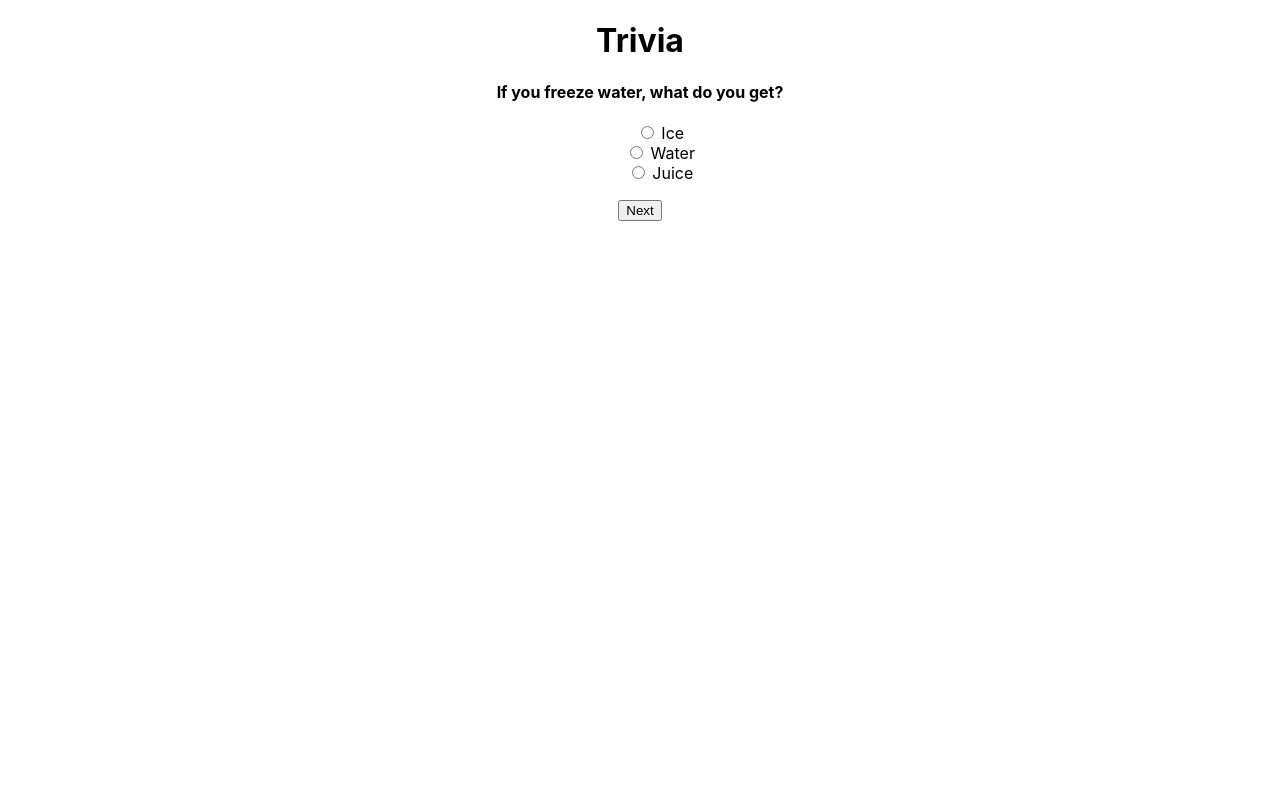
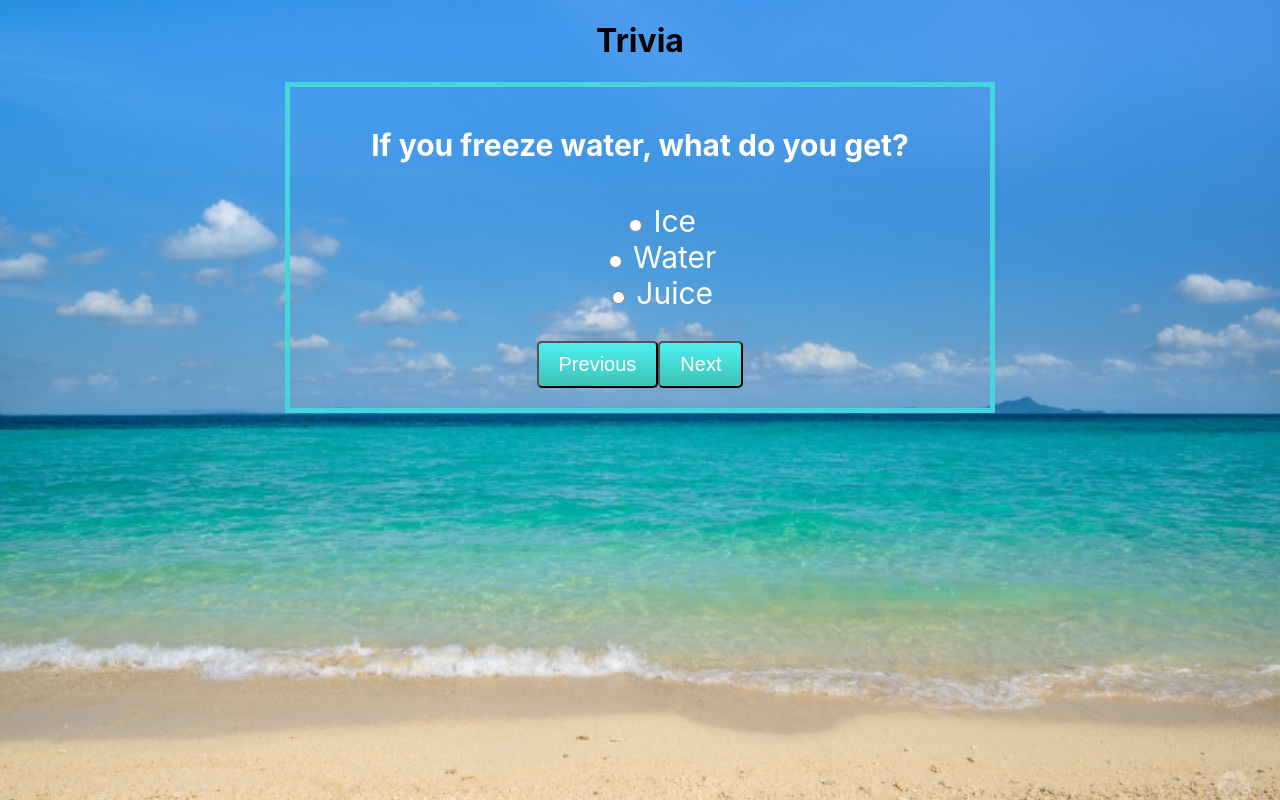
Before and after one commit to RevitalS/trivia-game, a React (Create React App) app: page /game in a window 1280 px wide. Built offline with nearby package versions, Linux system fonts and the light colour scheme.

Commit message:
add style and add prev

```diff
--- a/src/App.tsx
+++ b/src/App.tsx
@@ -1,6 +1,8 @@
 import React, { useEffect, useState } from 'react';
+import { Outlet } from 'react-router';
 import './App.css';
 import Content from './Components/Content';
+import HomePage from './Components/HomePage';
 import {useAppDispatch, useAppSelector} from './store/hooks'
 
 interface IState {
@@ -9,20 +11,18 @@ interface IState {
 
 const App: React.FC = (props) => {
 
-const [questionsObject, setQuestionsObject] = useState({})
-
-useEffect(() => {
-  fetch('questions.json')
-    .then((response) => response.json())
-    .then(data => {setQuestionsObject(data);
-      console.log(questionsObject);
-    });
-}, []);
+// useEffect(() => {
+//   fetch('questions.json')
+//     .then((response) => response.json())
+//     .then(data => {setQuestionsObject(data);
+//       console.log(questionsObject);
+//     });
+// }, []);
 
   return (
     <div className='App'>
       <h1>Trivia</h1>
-      <Content />
+      <Outlet/>
     </div>
   );
 }
--- a/src/Components/Content.tsx
+++ b/src/Components/Content.tsx
@@ -4,9 +4,8 @@ import Question from './Question';
 import { IQuestion } from '../models/IQuestion';
 import Finish from './Finish';
 import { useAppDispatch, useAppSelector } from '../store/hooks';
-import {incrementTheIndex} from '../store/triviaSlice'
-
-
+import { incrementTheIndex } from '../store/triviaSlice';
+import Main from './Main';
 
 interface IState {
   hasQuestions: boolean;
@@ -14,41 +13,29 @@ interface IState {
 }
 
 const Content: React.FC<{}> = () => {
-
   const dispatch = useAppDispatch();
 
   const [stillAnswer, setStillAnswer] = useState(true);
   const [hasQuestions, setHasQuestions] = useState(false);
 
-
   const currentQuestionIndex = useAppSelector(
     (state) => state.trivia.currentQuestionIndex
   );
-  const numberOfQuestions = useAppSelector(state => state.trivia.questions.length);
-  const userAnswers = useAppSelector(state => state.trivia.userAnswers);
-  const correctAnswers = useAppSelector(state => state.trivia.answers);
-
+  const numberOfQuestions = useAppSelector(
+    (state) => state.trivia.questions.length
+  );
+  const userAnswers = useAppSelector((state) => state.trivia.userAnswers);
+  const correctAnswers = useAppSelector((state) => state.trivia.answers);
 
   const calculatedGrade = () => {
     const correctUserAnswers = userAnswers.filter(
       (userAnswer, i) => userAnswer === correctAnswers[i]
     );
-    const gradePerAnswer = 100/ userAnswers.length;
+    const gradePerAnswer = 100 / userAnswers.length;
     return gradePerAnswer * correctUserAnswers.length;
   };
 
-  const moveToNextQuestion = () => {
-    if (currentQuestionIndex < numberOfQuestions - 1) {
-      dispatch(incrementTheIndex);
-    } else {
-      calculatedGrade();
-      setStillAnswer(false);
-    }
-  };
 
-  const handleQuestions = (answer: number) => {
-    moveToNextQuestion();
-  };
 
   useEffect(() => {
     if (numberOfQuestions > 0) {
@@ -57,20 +44,18 @@ const Content: React.FC<{}> = () => {
   }, [numberOfQuestions]);
 
   return (
-    <div>
-      {stillAnswer ? (
+    <Main>
+      {currentQuestionIndex < numberOfQuestions ? (
         hasQuestions && (
           <div>
-            <Question
-              handleQuestions={handleQuestions}
-            />
+            <Question/>
             <Progressbar />
           </div>
         )
       ) : (
-        <Finish grade={calculatedGrade()} />
+        <Finish grade={calculatedGrade()} setStillAnswer={setStillAnswer} />
       )}
-    </div>
+    </Main>
   );
 };
 
--- a/src/Components/Finish.tsx
+++ b/src/Components/Finish.tsx
@@ -1,18 +1,28 @@
 import React from 'react';
+import { useAppDispatch, useAppSelector } from '../store/hooks';
+import { reset } from '../store/triviaSlice';
 
 interface IProps {
-    grade:number;
+  grade: number;
+  setStillAnswer: (boolean: boolean) => void;
 }
 
 const Finish: React.FC<IProps> = (props) => {
+  const dispatch = useAppDispatch();
+
+  const handleClick = () => {
+    dispatch(reset());
+    console.log('handleClick');
+    //props.setStillAnswer(true);
+  };
 
   return (
     <div>
       <p>Good Job</p>
       <p>your grade is {props.grade}</p>
-        <button>Try Again</button>
+      <button onClick={handleClick}>Try Again</button>
     </div>
-    )
-  }
+  );
+};
 
 export default Finish;
--- a/src/Components/Main.css
+++ b/src/Components/Main.css
@@ -1,4 +1,25 @@
 .main {
-	max-width: 300px;
+	max-width: 700px;
 	margin: auto;
+	padding-bottom: 20px;
+	color: white;
+	font-size:30px;
+	border: 5px solid #44d6db;
+	text-align: center;
 }
+button{
+	background: #4df0f0;
+	background-image: linear-gradient(to bottom, #4df0f0, #3ec2b7);
+	border-radius: 5px;
+	font-family: Arial;
+	color: #ffffff;
+	font-size: 20px;
+	padding: 10px 20px 10px 20px;
+	text-decoration: none;
+  }
+
+  button:hover {
+	background: #2eb3b3;
+	background-image: linear-gradient(to bottom, #2eb3b3, #4df0f0);
+	text-decoration: none;
+  }
--- a/src/Components/PossibleAnswer.tsx
+++ b/src/Components/PossibleAnswer.tsx
@@ -5,7 +5,7 @@ interface IProps {
   text: string;
   index: string;
   isChecked: boolean;
-  setChoosenAnswer: (string: string) => void;
+  setChoosenAnswer: (number: number) => void;
 }
 
 const PossibleAnswer: React.FC<IProps> = (props) => {
@@ -18,7 +18,7 @@ const PossibleAnswer: React.FC<IProps> = (props) => {
           type='radio'
           name='question'
           checked = {isChecked}
-          onChange={() => setChoosenAnswer(index)}
+          onChange={() => setChoosenAnswer(parseInt(index))}
         />{' '}
         {text}
       </label>
--- a/src/Components/Question.tsx
+++ b/src/Components/Question.tsx
@@ -1,33 +1,47 @@
 import React, { useState } from 'react';
 import PossibleAnswer from './PossibleAnswer';
 import { IQuestion } from '../models/IQuestion';
-import { useFormInput } from '../hooks/useFormInput';
 import { useAppDispatch, useAppSelector } from '../store/hooks';
-import {addAnswer, incrementTheIndex} from '../store/triviaSlice'
+import {
+  addAnswer,
+  incrementTheIndex,
+  decrementTheIndex,
+} from '../store/triviaSlice';
 
-interface IProps {
-  handleQuestions: (answer: number) => void;
-}
+interface IProps {}
 
 const Question: React.FC<IProps> = (props) => {
   const dispatch = useAppDispatch();
-  const [userAnswer, setUserAnswers] = useState('');
   const currentQuestionIndex = useAppSelector(
     (state) => state.trivia.currentQuestionIndex
   );
-  const currentQuestion = useAppSelector(state => state.trivia.questions[currentQuestionIndex]);
+  const userAnswerFromStore = useAppSelector(
+    (state) => state.trivia.userAnswers[currentQuestionIndex]
+  );
+
+  const userAnswersArr = useAppSelector((state) => state.trivia.userAnswers);
+
+  const [userAnswer, setUserAnswer] = useState(-1);
+
+  const currentQuestion = useAppSelector(
+    (state) => state.trivia.questions[currentQuestionIndex]
+  );
   const { title, possibleAnswers } = currentQuestion;
 
-  console.log(currentQuestion);
+  const handleClickNext = () => {
+    if (userAnswer !== -1) {
+      dispatch(addAnswer(userAnswer));
+      dispatch(incrementTheIndex());
+      setUserAnswer(userAnswersArr[currentQuestionIndex + 1]);
+    } else {
+      alert('Choose answer before moving to next question');
+    }
+  };
 
-  const handleChange = (value: string) => {
-    props.handleQuestions(parseInt(value));
-    console.log('value ', value);
-    setUserAnswers('');
-    dispatch(addAnswer(parseInt(value)))
-    dispatch(incrementTheIndex());
+  const handleClickPrevious = () => {
+    dispatch(decrementTheIndex());
+    setUserAnswer(userAnswersArr[currentQuestionIndex - 1]);
   };
-  const value = useFormInput('', handleChange);
 
   const style = {
     li: { listStyleType: 'none' },
@@ -42,15 +56,16 @@ const Question: React.FC<IProps> = (props) => {
             <li key={i} style={style.li}>
               <PossibleAnswer
                 text={text}
-                isChecked={userAnswer === i.toString()}
-                setChoosenAnswer={setUserAnswers}
+                isChecked={userAnswer === i}
+                setChoosenAnswer={setUserAnswer}
                 index={i.toString()}
               />
             </li>
           );
         })}
       </ul>
-      <button onClick={() => handleChange(userAnswer)}>Next</button>
+      <button onClick={() => handleClickPrevious()}>Previous</button>
+      <button onClick={() => handleClickNext()}>Next</button>
     </div>
   );
 };
--- a/src/index.css
+++ b/src/index.css
@@ -7,6 +7,11 @@ body {
   -moz-osx-font-smoothing: grayscale;
 }
 
+html {
+  background:url('images/background.jpeg')  no-repeat center center fixed;
+  background-size: cover;
+}
+
 code {
   font-family: source-code-pro, Menlo, Monaco, Consolas, 'Courier New',
     monospace;
--- a/src/index.tsx
+++ b/src/index.tsx
@@ -8,15 +8,17 @@ import About from './Components/About';
 import HomePage from './Components/HomePage';
 import { Provider } from 'react-redux';
 import store from './store';
+import Content from './Components/Content';
 
 ReactDOM.render(
   <Provider store={store}>
     <BrowserRouter>
       <Routes>
-        <Route path='/home' element={<HomePage />} />
-        <Route path='/' element={<Navigate to='/home' />} />
-        <Route path='/about' element={<About />} />
-        <Route path='/game' element={<App />} />
+        <Route path='/' element={<App/>}>
+          <Route index element={<HomePage/>}/>
+          <Route path='/about' element={<About />} />
+          <Route path='/game' element={<Content />} />
+        </Route>
       </Routes>
     </BrowserRouter>
   </Provider>,
--- a/src/store/triviaSlice.ts
+++ b/src/store/triviaSlice.ts
@@ -28,18 +28,30 @@ export const triviaSlice = createSlice({
     ],
     currentQuestionIndex: 0,
     answers: [0, 1, 2, 0, 2],
-    userAnswers: Array<number>(),
+    userAnswers: Array(5).fill(-1),
   },
   reducers: {
-      addAnswer: (state, action: PayloadAction<number>) => {
-        state.userAnswers.push(action.payload);
-      },
-      incrementTheIndex: (state) => {
-        state.currentQuestionIndex+= 1;
+    addAnswer: (state, action: PayloadAction<number>) => {
+      if (state.userAnswers.length === 0) {
+        state.userAnswers = Array<number>(state.questions.length);
+        console.log(state.userAnswers);
       }
+      state.userAnswers[state.currentQuestionIndex] = action.payload;
+    },
+    incrementTheIndex: (state) => {
+      state.currentQuestionIndex += 1;
+    },
+    decrementTheIndex: (state) => {
+      state.currentQuestionIndex -= 1;
+    },
+    reset: (state) => {
+      console.log('reset');
+      state.userAnswers = Array(5).fill(-1);
+      state.currentQuestionIndex = 0;
+    },
   },
 });
 
-export const { addAnswer, incrementTheIndex } = triviaSlice.actions;
+export const { addAnswer, incrementTheIndex, decrementTheIndex, reset } = triviaSlice.actions;
 
 export default triviaSlice.reducer;
```
Also changed, not shown: src/images/background.jpeg (added), 1 other file (tests, documents, lock files or other folders). Lines whose indentation alone changed are shown as unchanged.
